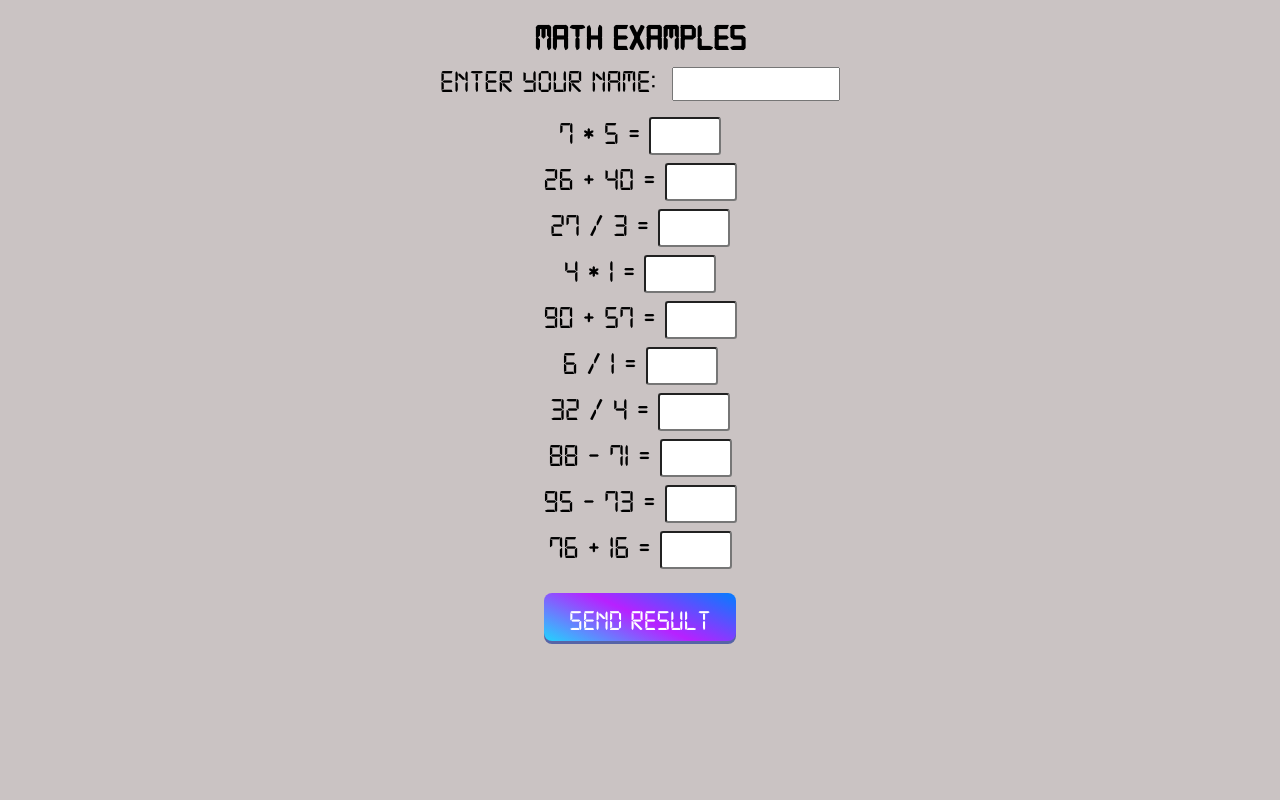
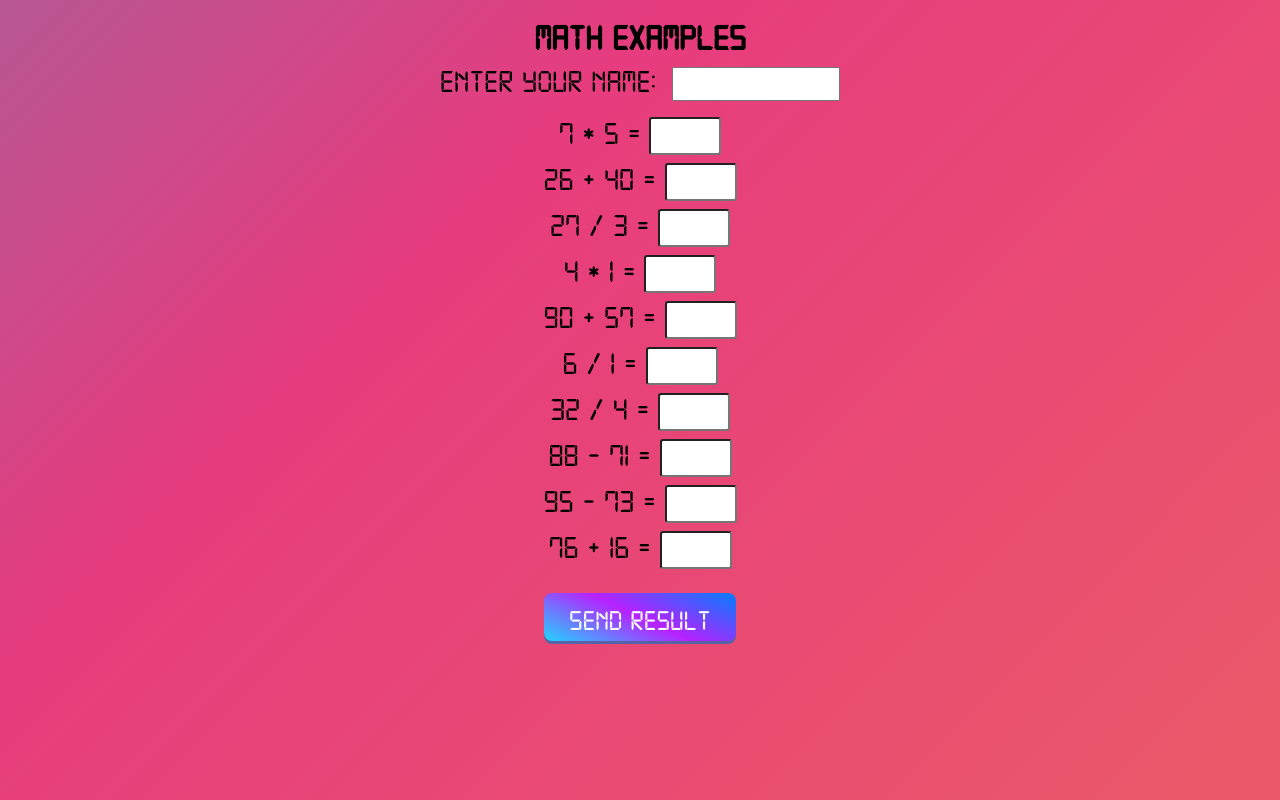
Before and after one commit to IvanPustovarov/math_examples, a React (Create React App) app: page / in a window 1280 px wide. Built offline with nearby package versions, Linux system fonts and the light colour scheme.

Commit message:
background

```diff
--- a/src/index.css
+++ b/src/index.css
@@ -2,6 +2,20 @@
   margin: 0;
   padding: 0;
   font-family: Digital7, serif;
+  background: linear-gradient(-45deg, #ee7752, #e73c7e, #23a6d5, #23d5ab);
+	background-size: 400% 400%;
+	animation: gradient 15s ease infinite;
+}
+@keyframes gradient {
+	0% {
+		background-position: 0% 50%;
+	}
+	50% {
+		background-position: 100% 50%;
+	}
+	100% {
+		background-position: 0% 50%;
+	}
 }
 
 
--- a/src/styles/App.css
+++ b/src/styles/App.css
@@ -3,7 +3,6 @@
 .App {
   font-size: 18px;
   text-align: center;
-  background-color: rgb(202, 195, 195);
   width: 100%;
   height: 100vh;
 }
```
